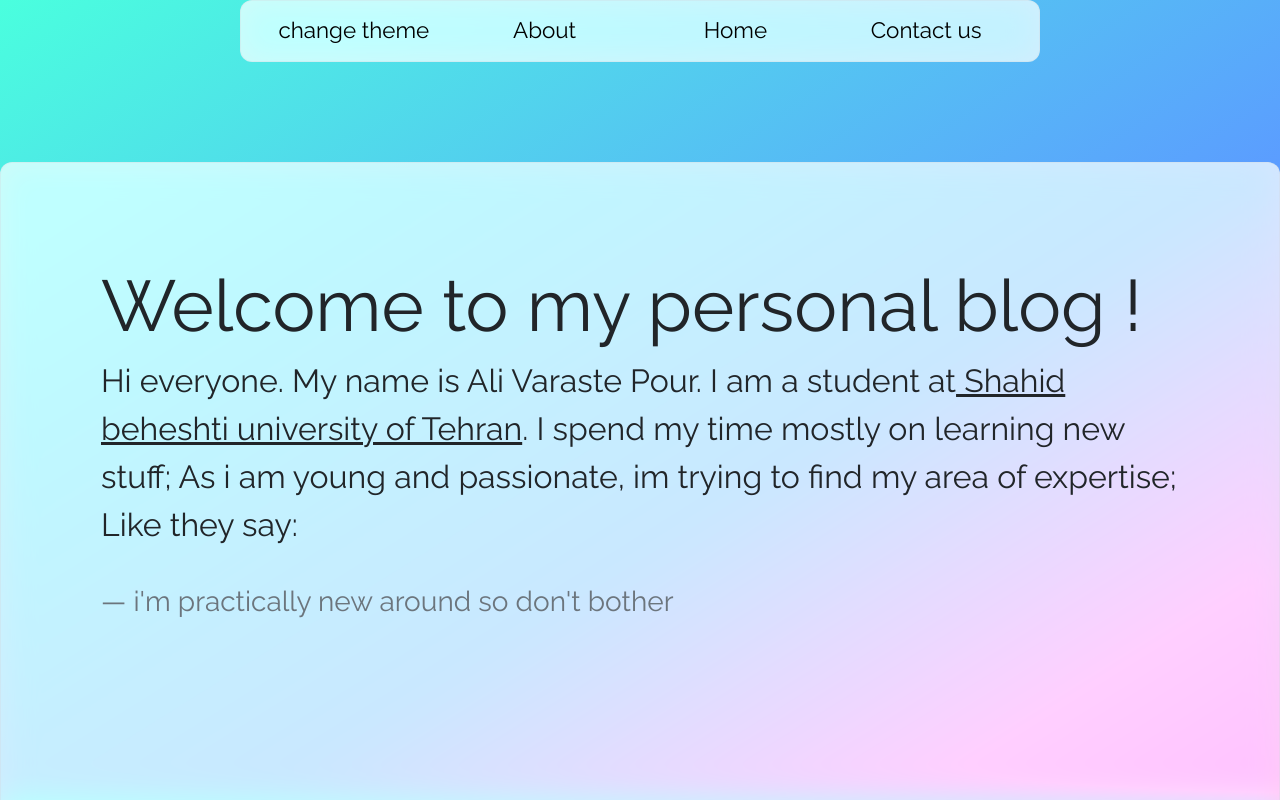
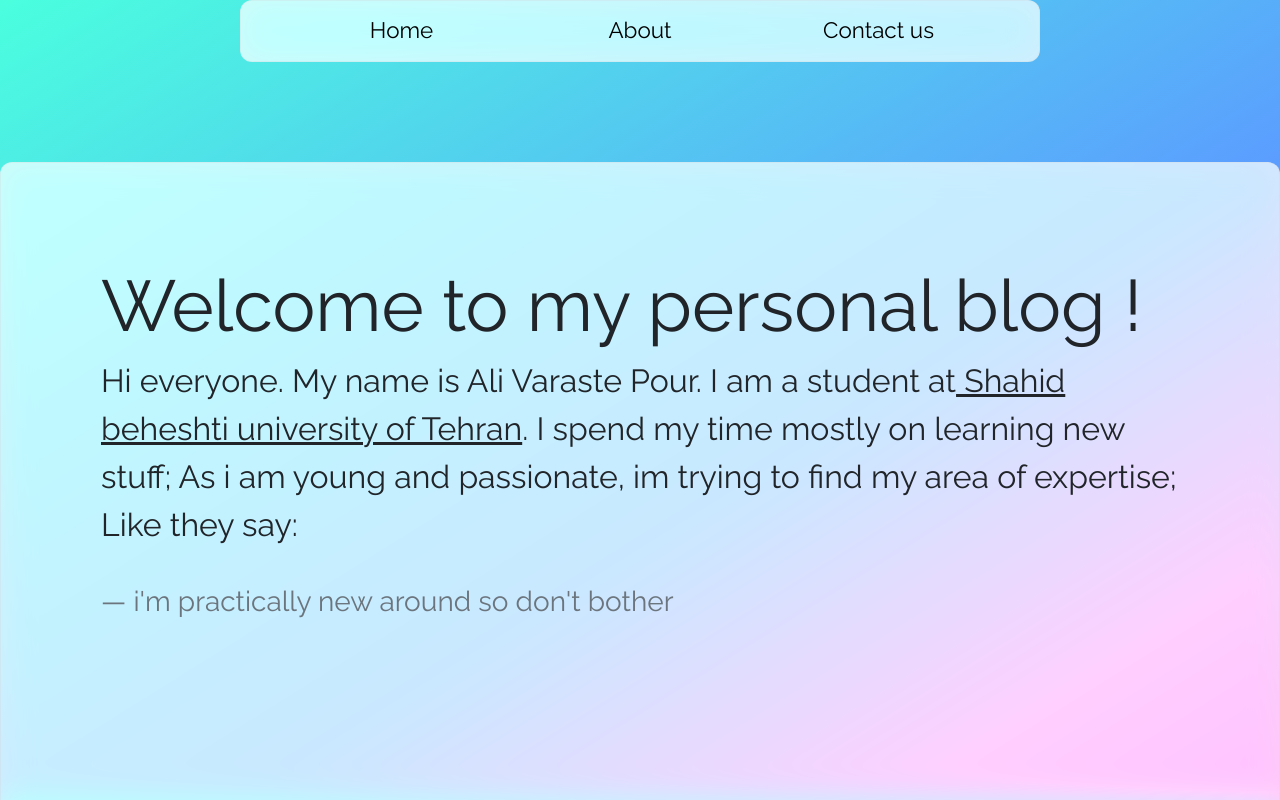
Before and after one commit to alivarastepour/personal-blog, a React (Create React App) app: page / in a window 1280 px wide. Shown: the top 800 px of the page. Built offline with nearby package versions, Linux system fonts and the light colour scheme.

Commit message:
code cleanup

```diff
--- a/src/Components/Header/index.tsx
+++ b/src/Components/Header/index.tsx
@@ -1,13 +1,18 @@
 import {Wrapper} from "./Header.styles";
-
+import './styles.scss';
 const Header = () => {
     return <>
         <Wrapper>
-            <div className='container flex-container glass'>
-                <button className="flex-item button">change theme</button>
+            <div className='container flex-container glass-header'>
+            <div>
+                <button className='flex-item button'>Home</button>
+                </div>
+                <div>
                 <button className='flex-item button'>About</button>
-                <button className='flex-item button'>Home</button>
+                </div>
+                <div>
                 <button className='flex-item button'>Contact us</button>
+                </div>
             </div>
         </Wrapper>
     </>
```
